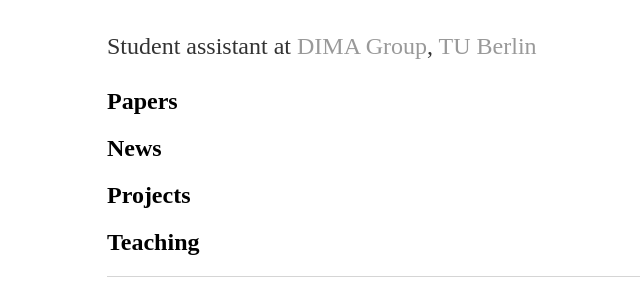
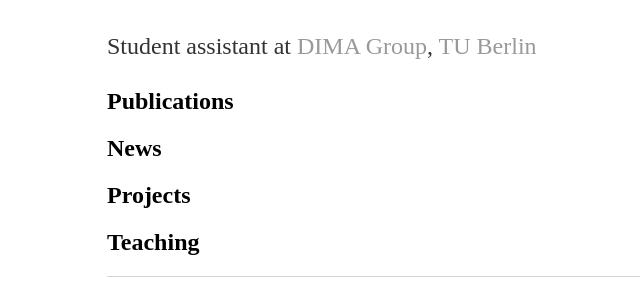
Before and after one commit to johannaengland/johannaengland.github.io, a Jekyll site: the page built from index.md, in a window 1280 px wide. Shown: the part 167-450 px from the top of the page, without its empty margins (85-725 px from the left). Built offline with Jekyll 4.4.1, drawn with Linux system fonts in a browser that asks for light colours.

Commit message:
Update index.md

```diff
--- a/index.md
+++ b/index.md
@@ -6,7 +6,11 @@ title: Johanna England
 
 Student assistant at [DIMA Group](http://www.dima.tu-berlin.de), [TU Berlin](http://www.tu-berlin.de)
 
-## Papers
+## Publications
+
+{% for publication in site.publications limit:5 %}
+* {{ publication.author }}: <a href="{{ publication.url }}">*{{ publication.title }}*</a>, in {{ publication.booktitle }}, {{ publication.year }}
+{% endfor %}
 
 ## News
 
```
